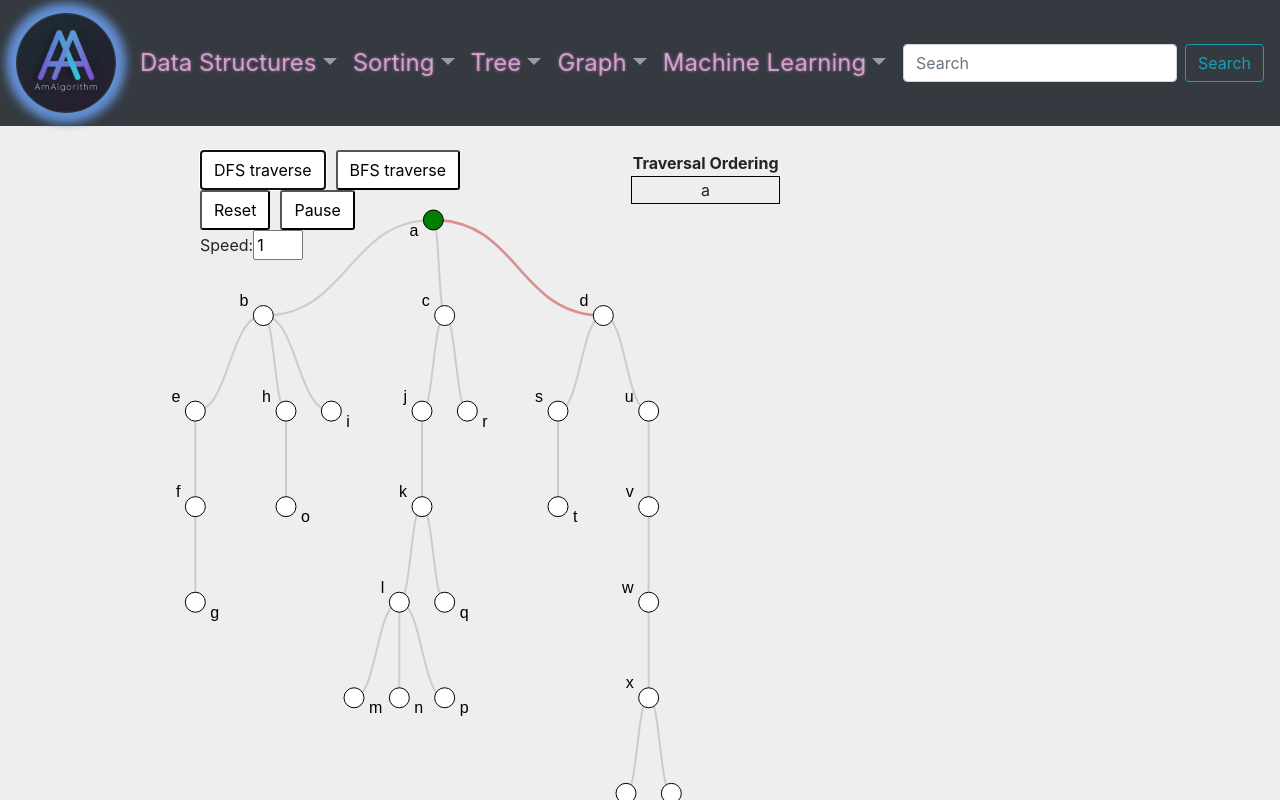
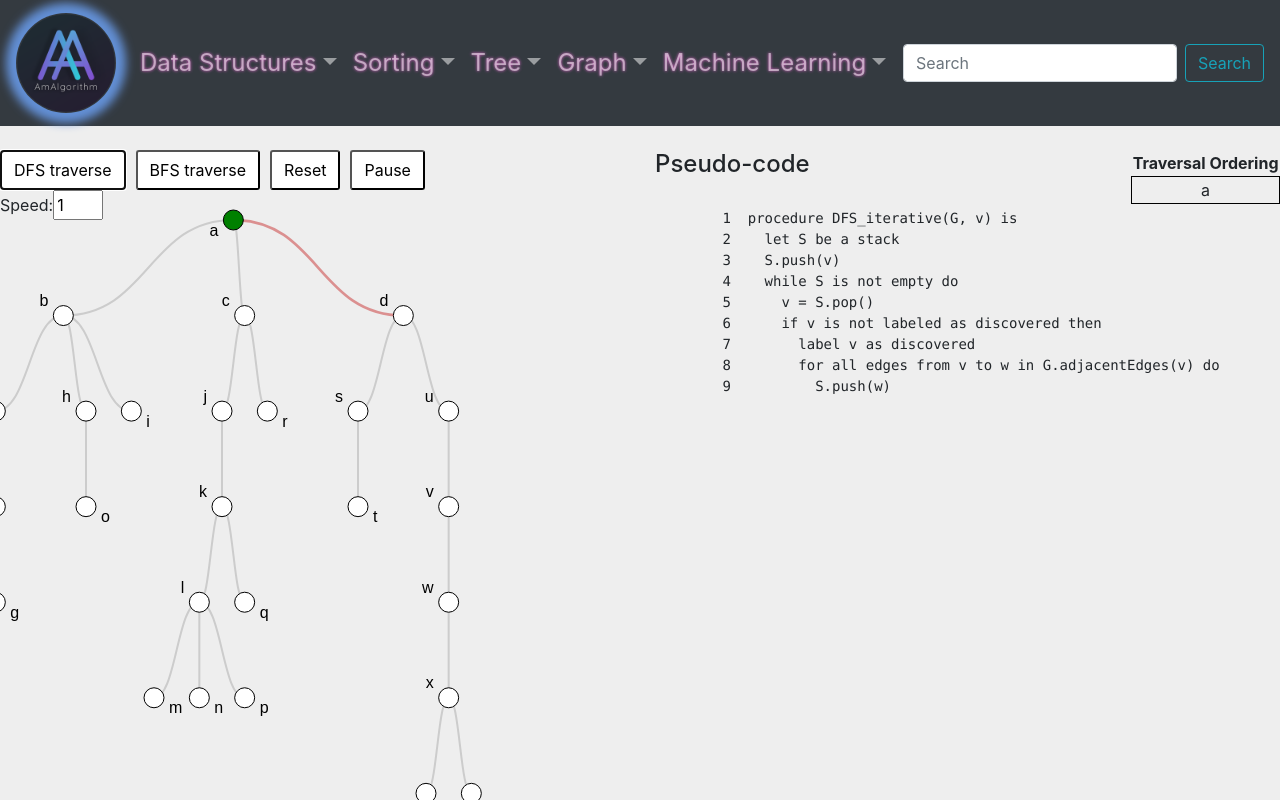
Before and after one commit to luaywadie/AmAlgorithms, a React (Create React App) app in the folder visualizations-app/: page /tree_traversals in a window 1280 px wide. Both pictures are taken after a click on the button "DFS traverse". Built offline with nearby package versions, Linux system fonts and the light colour scheme.

Commit message:
added pseudo-code to tree traversals, removed row styling for now

```diff
--- a/visualizations-app/src/Components/TreeTraversals.js
+++ b/visualizations-app/src/Components/TreeTraversals.js
@@ -74,7 +74,7 @@ class TreeTraversals extends Component {
     });
     this.setState({ nodePath: [] });
     if (this.state.stop) {
-      this.setState({ stop: false, pause: false });
+      this.setState({ stop: false, pause: false, runningAlg: '' });
     }
   };
 
@@ -105,6 +105,48 @@ class TreeTraversals extends Component {
     });
   }
 
+  renderBfsPseudocode() {
+    return (
+      <pre style={{ overflow: 'visible' }}>
+        {`
+    1  procedure BFS(G, root) is
+    2      let Q be a queue
+    3      label root as discovered
+    4      Q.enqueue(root)
+    5      while Q is not empty do
+    6          v := Q.dequeue()
+    7          if v is the goal then
+    8              return v
+    9          for all edges from v to w in G.adjacentEdges(v) do
+    10             if w is not labeled as discovered then
+    11                 label w as discovered
+    13                 Q.enqueue(w)
+    `}
+      </pre>
+    );
+  }
+
+  renderDfsPseudocode() {
+    return (
+      <div>
+        <h4>Pseudo-code</h4>
+        <pre style={{ overflow: 'visible' }}>
+          {`
+        1  procedure DFS_iterative(G, v) is
+        2    let S be a stack
+        3    S.push(v)
+        4    while S is not empty do
+        5      v = S.pop()
+        6      if v is not labeled as discovered then
+        7        label v as discovered
+        8        for all edges from v to w in G.adjacentEdges(v) do
+        9          S.push(w)
+    `}
+        </pre>
+      </div>
+    );
+  }
+
   render() {
     return (
       <div className={'row'}>
@@ -131,8 +173,8 @@ class TreeTraversals extends Component {
           <div class="divider"></div>
           <button
             id={'reset-button'}
-            onClick={() => {
-              this.setState({ pause: false, stop: true });
+            onClick={async () => {
+              await this.setState({ pause: false, stop: true });
               this.reset();
             }}
           >
@@ -162,7 +204,14 @@ class TreeTraversals extends Component {
             </label>
           </form>
         </div>
-        <div className={'col-6'}>
+        <div className={'col-3'} id={'pesudo-code'}>
+          {this.state.runningAlg === ''
+            ? ''
+            : this.state.runningAlg === 'bfs'
+            ? this.renderBfsPseudocode()
+            : this.renderDfsPseudocode()}
+        </div>
+        <div className={'col-3'}>
           <table id={'tree-traversal-table'} className={'float-right'}>
             <tbody>
               {this.renderTreeTraversalHeading()}
--- a/visualizations-app/src/styles/App.scss
+++ b/visualizations-app/src/styles/App.scss
@@ -22,10 +22,10 @@ button[disabled] {
   background-color: #cccccc;
   color: #666666;
 }
-.row {
-  padding-left: 200px;
-  padding-right: 500px;
-}
+// .row {
+//   // padding-left: 200px;
+//   // padding-right: 500px;
+// }
 
 .container-fluid {
   margin: 0 !important;
```
